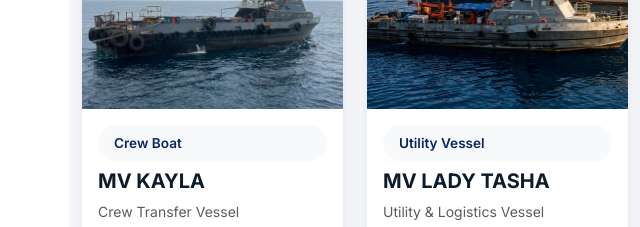
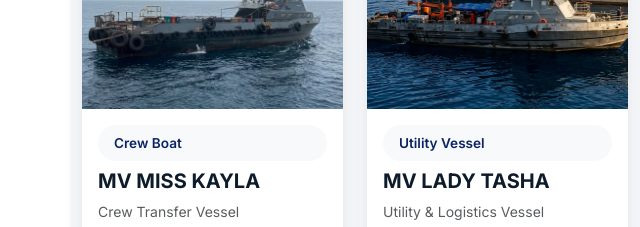
Before and after one commit to Kefox-Nwoko/saibros_energy_preview, a plain HTML site: page index.html in a window 1280 px wide. Shown: the part 2453-2680 px from the top of the page, 0-640 px from the left. Drawn offline with nearby package versions, Linux system fonts and the light colour scheme; no server answers.

Commit message:
Update MV Kayla to MV MISS KAYLA and correct MV FACOR hull to Aluminium

```diff
--- a/index.html
+++ b/index.html
@@ -284,14 +284,14 @@
             <div class="col-md-6 col-lg-3 vessel-item fade-in fade-in-delay-1">
                 <div class="vessel-card">
                     <div class="vessel-img">
-                        <img src="image/kayla.webp" alt="MV KAYLA">
+                        <img src="image/kayla.webp" alt="MV MISS KAYLA">
                     </div>
                     <div class="p-3">
                         <span class="vessel-category">Crew Boat</span>
-                        <h5>MV KAYLA</h5>
+                        <h5>MV MISS KAYLA</h5>
                         <p class="small text-muted mb-2">Crew Transfer Vessel</p>
                         <p class="small text-muted">Crew transfer and offshore support vessel.</p>
-                        <a href="asset-details.html?id=kayla" class="btn btn-marine w-100 btn-sm" aria-label="View details for MV Kayla">View Details</a>
+                        <a href="asset-details.html?id=kayla" class="btn btn-marine w-100 btn-sm" aria-label="View details for MV Miss Kayla">View Details</a>
                     </div>
                 </div>
             </div>
--- a/main.js
+++ b/main.js
@@ -168,7 +168,7 @@ const fallbackVesselData = {
     },
     kayla: {
         id: 'kayla',
-        name: 'MISS KAYLA',
+        name: 'MV MISS KAYLA',
         type: 'Aluminium Crewboat',
         image: 'image/kayla.webp',
         specs: {
@@ -285,7 +285,7 @@ const fallbackVesselData = {
         specs: {
             // --- Core 7 (always visible) ---
             'Capacity': '50 Persons Certified',
-            'Hull': 'Steel',
+            'Hull': 'Aluminium',
             'Length': '33.53 m',
             'Breadth': '7.32 m',
             'Draft': '1.88 m',
```
Also changed, not shown: assets.html (+3 -3 lines).
